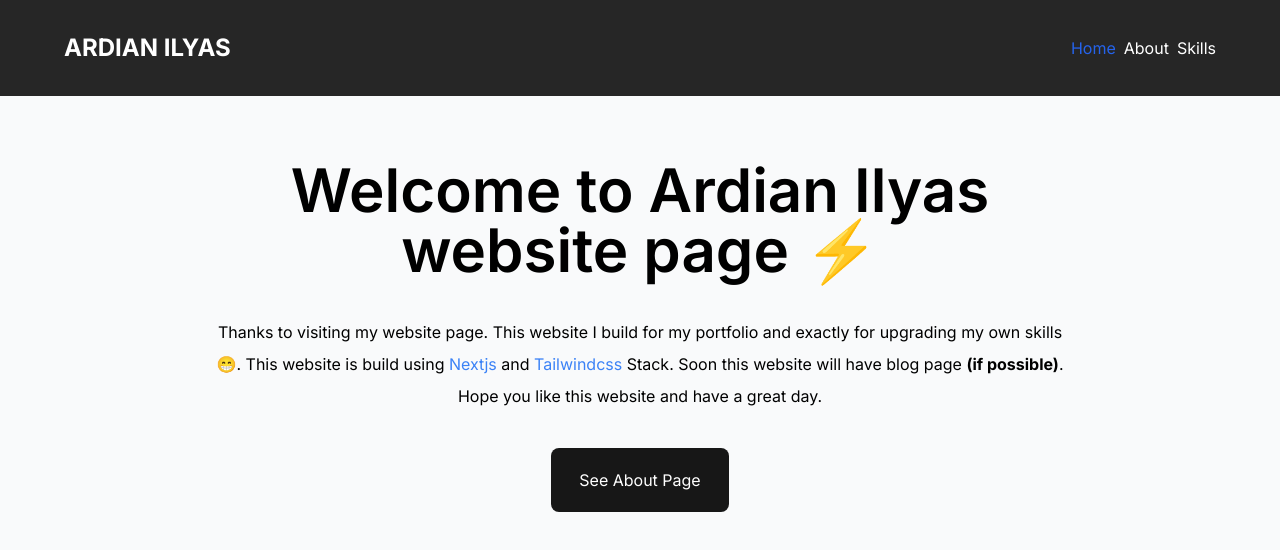
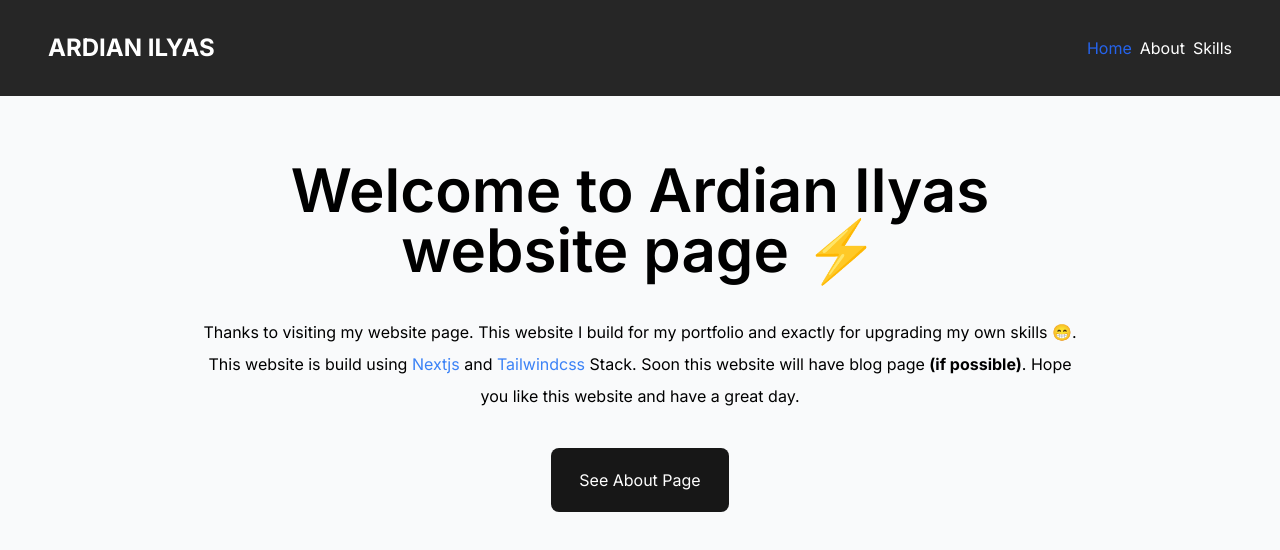
Before and after one commit to ardianilyas/ardian, a Next.js app: page / in a window 1280 px wide. Shown: the top 550 px of the page. Built offline with nearby package versions, Linux system fonts and the light colour scheme.

Commit message:
update padding container

```diff
--- a/tailwind.config.js
+++ b/tailwind.config.js
@@ -7,7 +7,7 @@ module.exports = {
   ],
   theme: {
     container: {
-      padding: '4rem'
+      padding: '3rem'
     },
     extend: {
 
```
